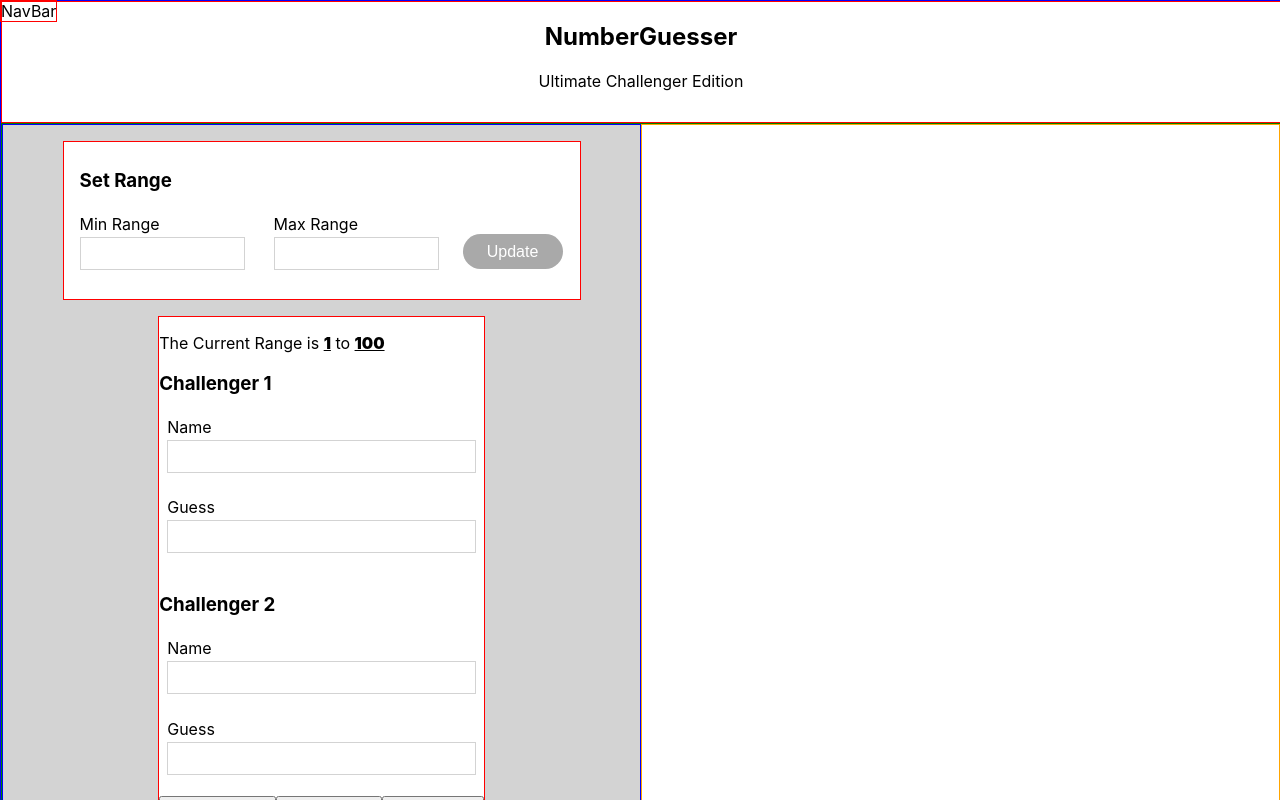
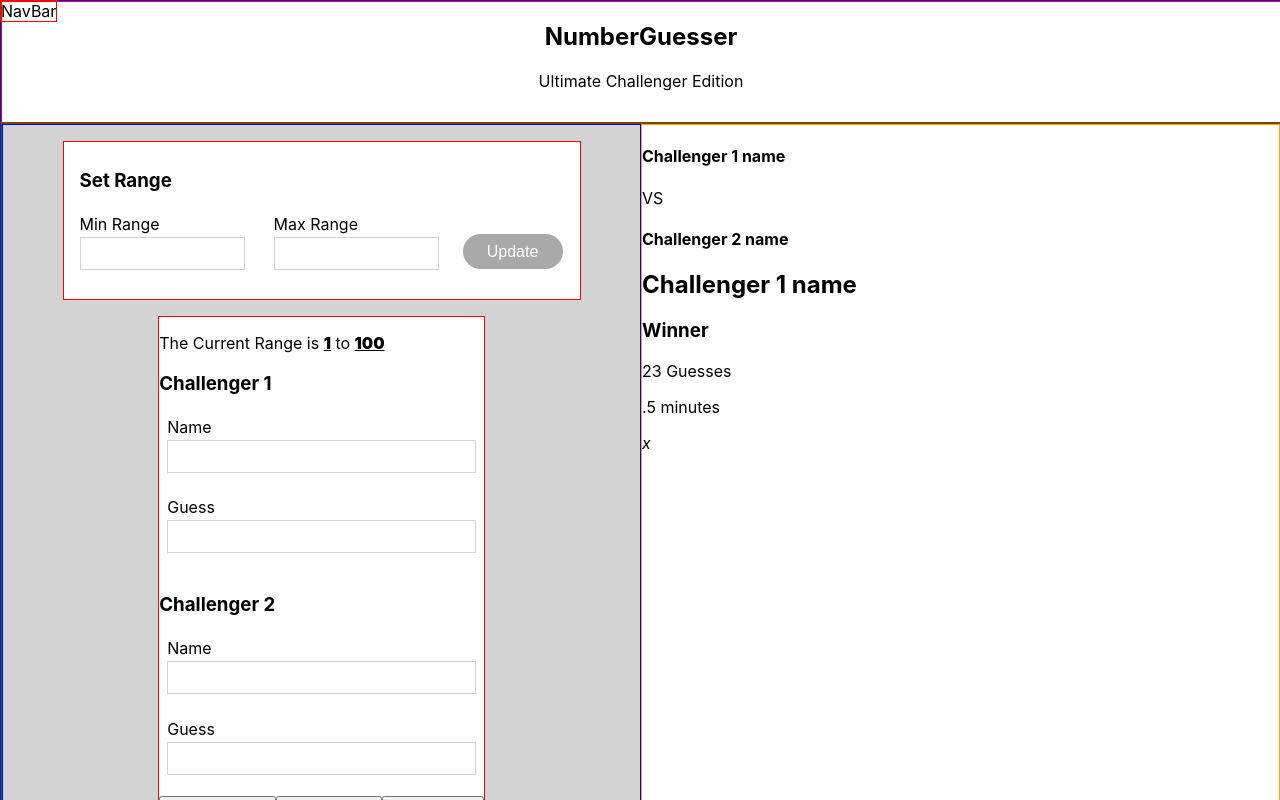
Before and after one commit to KevinKra/Turing-Nutshell, a React (Create React App) app: page / in a window 1280 px wide. Shown: the top 800 px of the page. Built offline with nearby package versions, Linux system fonts and the light colour scheme.

Commit message:
Build initial OutputCard OutputSection and append to NumberGuesser

```diff
--- a/src/applications/NumberGuesser/NumberGuesser.js
+++ b/src/applications/NumberGuesser/NumberGuesser.js
@@ -3,6 +3,7 @@ import { connect } from "react-redux";
 import SetRange from "./containers/SetRange/SetRange";
 import ChallengerSection from "./containers/ChallengerSection/ChallengerSection";
 import LatestScore from "./containers/LatestScore/LatestScore";
+import OutputSection from "./containers/OutputSection/OutputSection";
 import "./NumberGuesser.scss";
 
 class NumberGuesser extends Component {
@@ -21,7 +22,9 @@ class NumberGuesser extends Component {
             <ChallengerSection />
             <LatestScore />
           </section>
-          <section className="outputs-section" />
+          <section className="outputs-section">
+            <OutputSection />
+          </section>
         </main>
       </section>
     );
--- /dev/null
+++ b/src/applications/NumberGuesser/components/OutputCard/OutputCard.js
@@ -0,0 +1,22 @@
+import React from "react";
+
+export default function OutputCard() {
+  return (
+    <article className="OutputCard">
+      <header>
+        <h4>Challenger 1 name</h4>
+        <p>VS</p>
+        <h4>Challenger 2 name</h4>
+      </header>
+      <main>
+        <h2>Challenger 1 name</h2>
+        <h3>Winner</h3>
+      </main>
+      <footer>
+        <p>23 Guesses</p>
+        <p>.5 minutes</p>
+        <i>x</i>
+      </footer>
+    </article>
+  );
+}
--- /dev/null
+++ b/src/applications/NumberGuesser/containers/OutputSection/OutputSection.js
@@ -0,0 +1,15 @@
+import React, { Component } from "react";
+import OutputCard from "../../components/OutputCard/OutputCard";
+
+export default class OutputSection extends Component {
+  state = {
+    cards: []
+  };
+  render() {
+    return (
+      <section className="OutputSection">
+        <OutputCard />
+      </section>
+    );
+  }
+}
```
